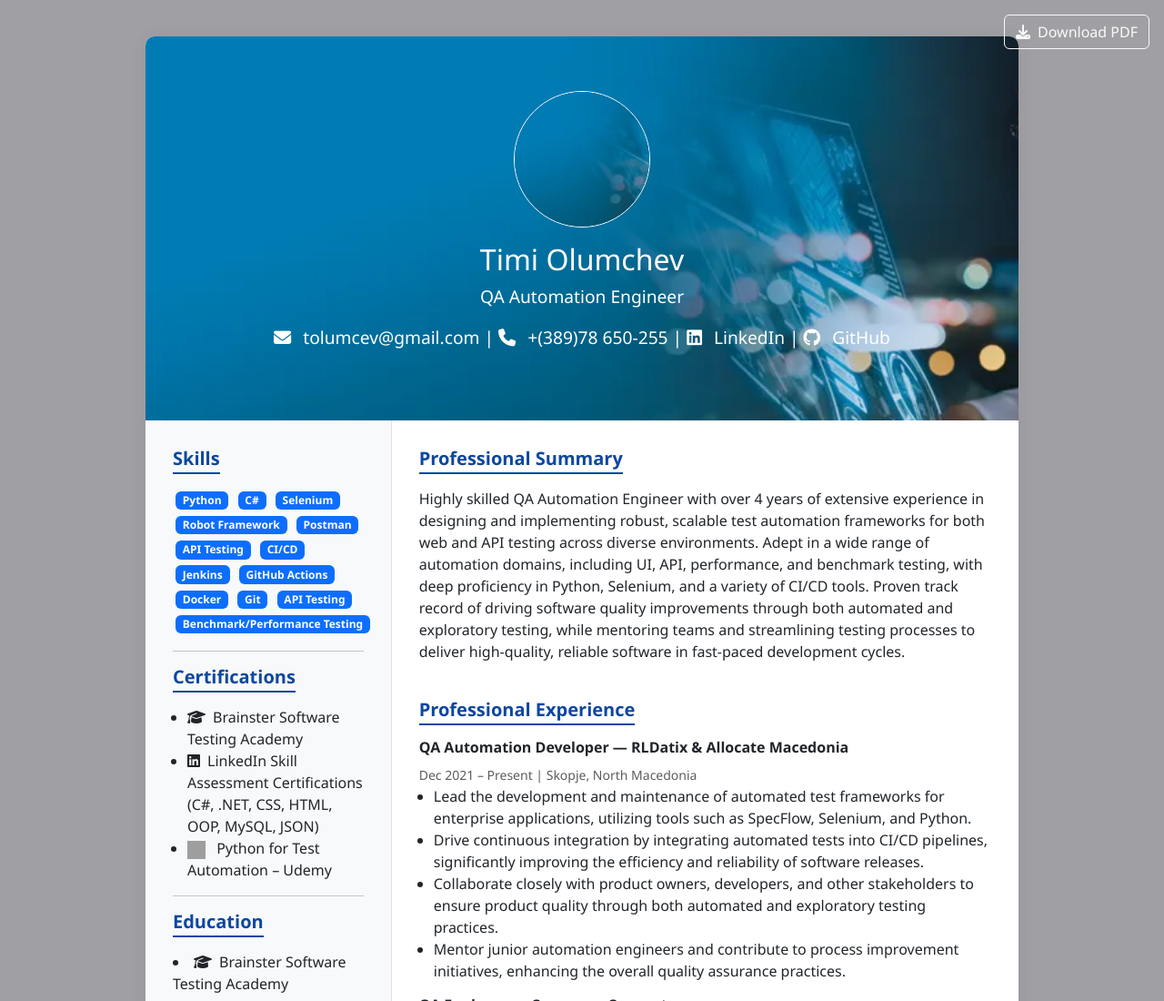
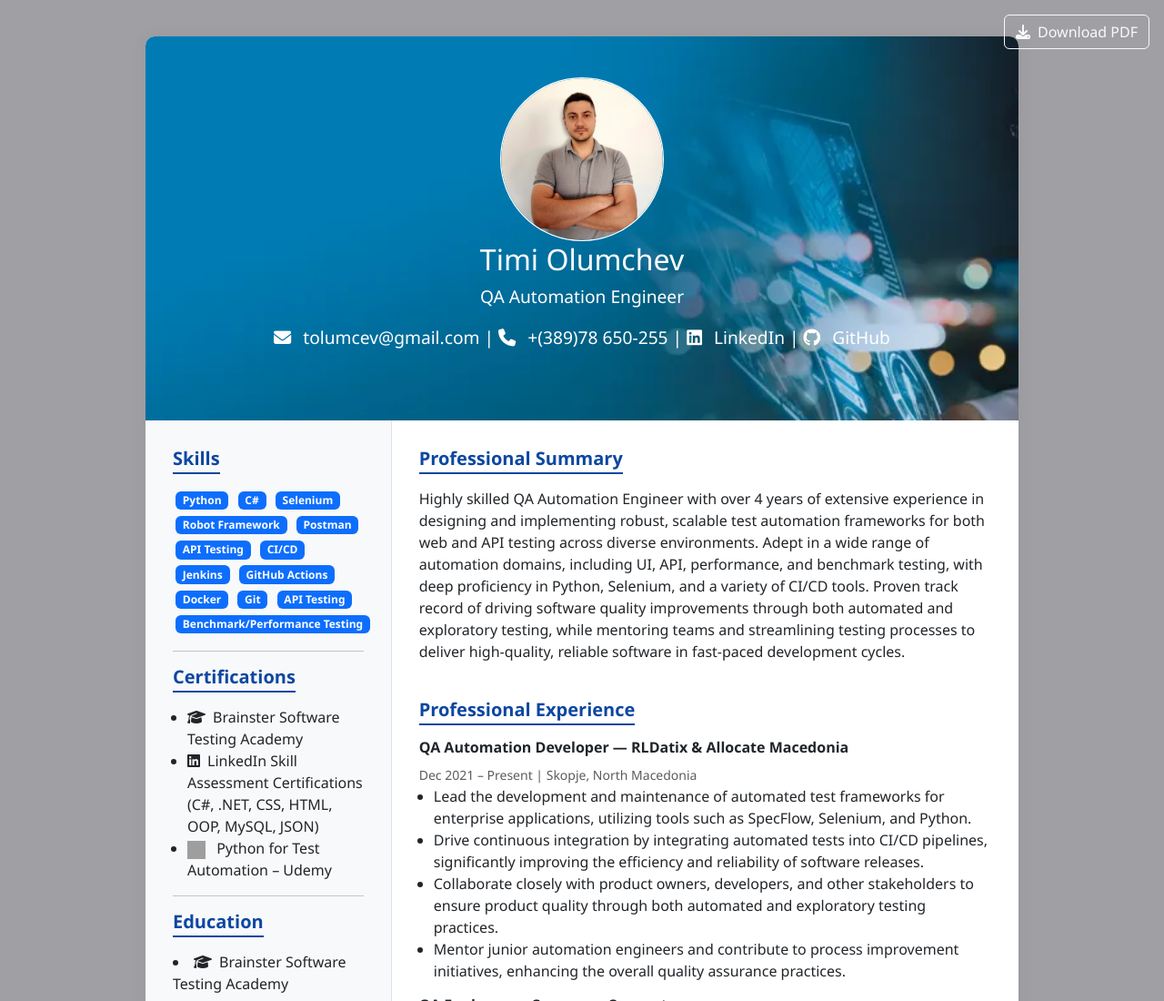
Before and after one commit to Timi953/qa-automation-resume, a plain HTML site: page index.html in a window 1280 px wide. Shown: the top 1100 px of the page at 91% size. Drawn offline with nearby package versions, Linux system fonts and the light colour scheme; grey boxes are pictures that could not be loaded.

Commit message:
update 6

```diff
--- a/index.html
+++ b/index.html
@@ -97,9 +97,9 @@
   <div class="resume-wrapper">
     <!-- Header -->
     <div class="resume-header text-center">
-      <img src="header2.webp" alt="Profile Photo"
+      <img src="portrait.jpg" alt="Profile Photo"
           class="rounded-circle border border-white mb-3"
-          style="width: 150px; height: 150px; object-fit: cover;">
+          style="width: 150px; height: 150px; object-fit: cover; transform: scale(1.2);">
 
       <h2>Timi Olumchev</h2>
       <p>QA Automation Engineer</p>
```
Also changed, not shown: portrait.jpg (added), styles.css (line endings or trailing spaces).
